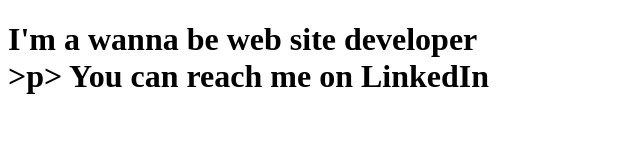
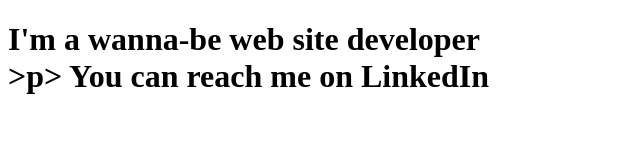
Before and after one commit to ubikcan/trusted-research, a plain HTML site: page index.html in a window 1280 px wide. Shown: the whole page, without its empty margins (0-640 px from the left). Drawn offline with Linux system fonts and the light colour scheme.

Commit message:
Update index.html

```diff
--- a/index.html
+++ b/index.html
@@ -4,9 +4,10 @@
     <title>Hellow world I'm testing</title>
   </head>
 <body>
+   <main>
   <h1 Welcome to my website!>
     <section>
-    <main>I'm a wanna be web site developer
+   I'm a wanna-be web site developer
       </section>
 <section>>p> You can reach me on LinkedIn
 </section>
```
